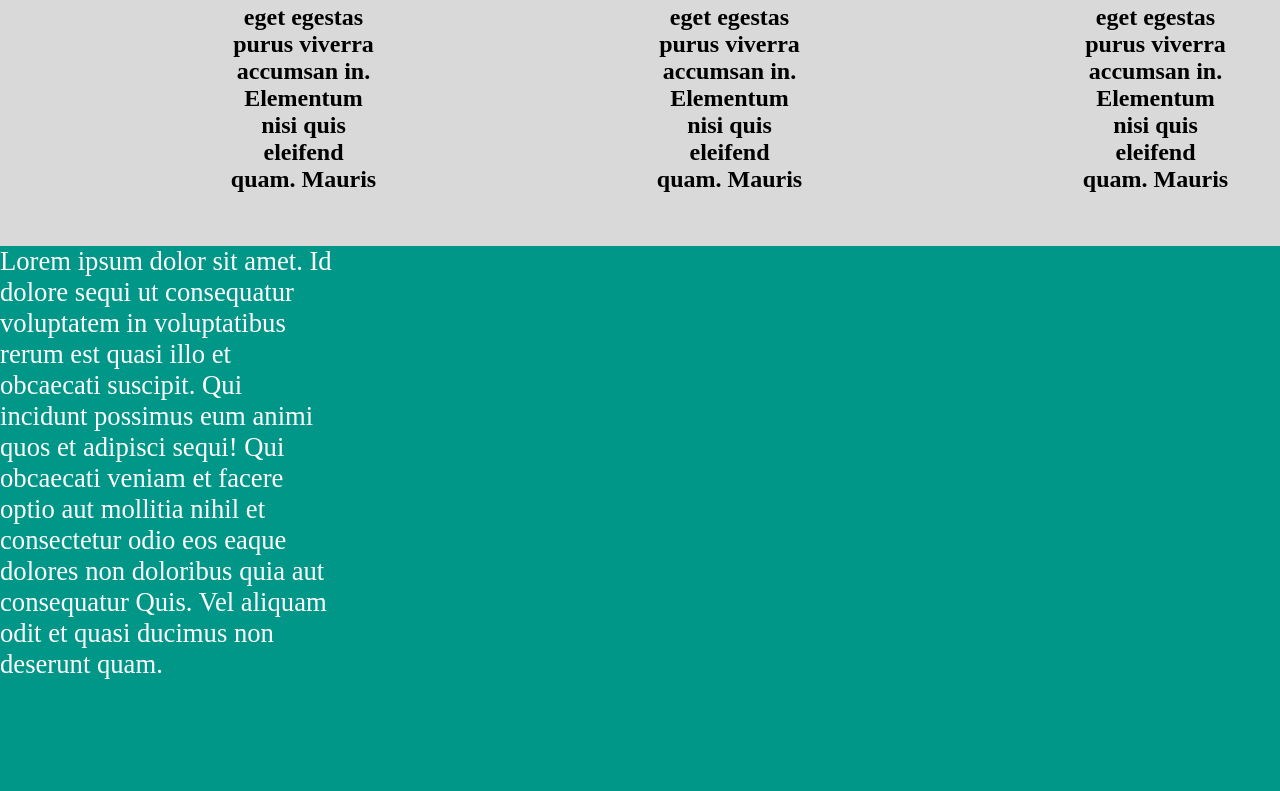
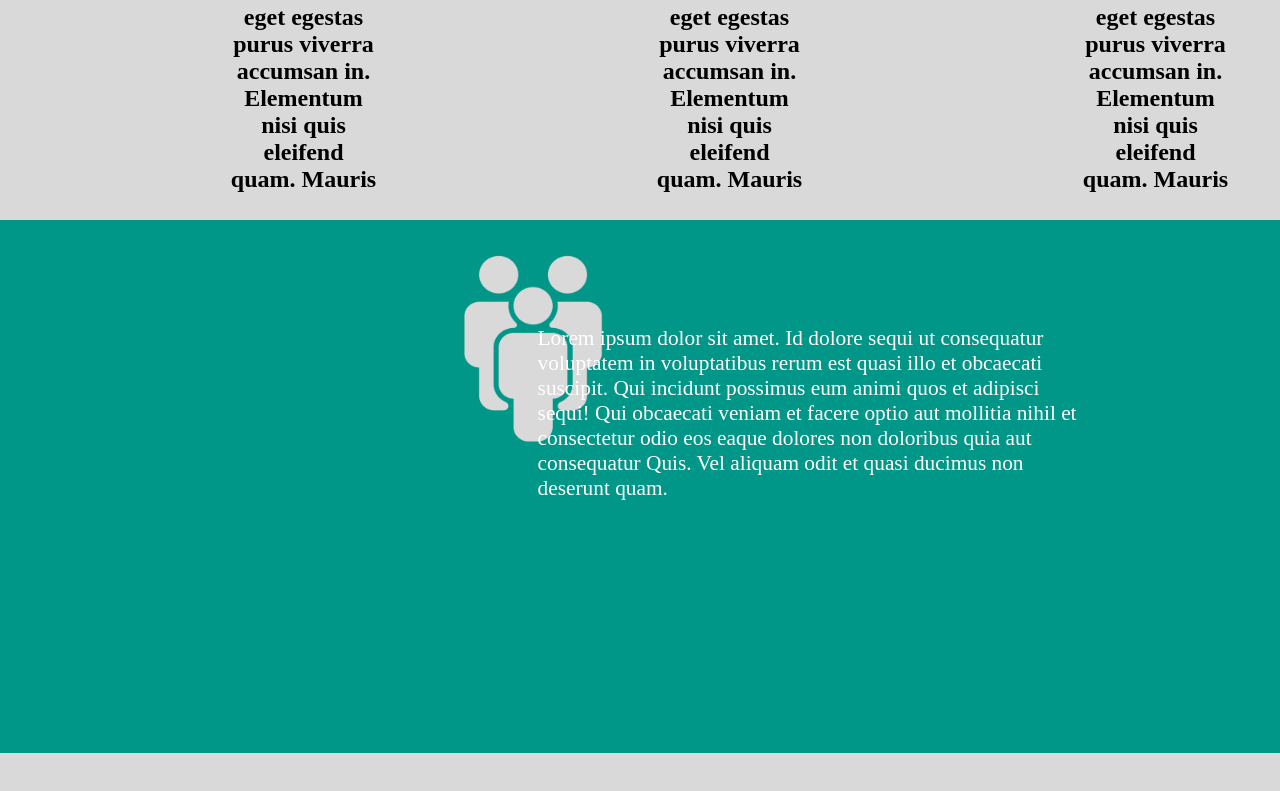
Before and after one commit to aaschenatto/PI1, a plain HTML site: page PI.html in a window 1280 px wide. Shown: the part 2265-3056 px from the top of the page. After the commit the page ends 3018 px from the top, so only its background shows below. Drawn offline with Linux system fonts and the light colour scheme.

Commit message:
Add files via upload

```diff
--- a/PI.css
+++ b/PI.css
@@ -63,6 +63,11 @@ header{
     height: 56%;
     margin-bottom: none;
 }
+.imagem3{
+    margin-left: 30%;
+    width: 300px;
+    height: 230px;
+}
 .textos{
     width: 35%;
     height: 50%;
@@ -72,11 +77,13 @@ header{
 .retangulo{
     background-color: rgb(0, 150, 136);
     width: 100%;
-    height: 500pt;
+    height: 400pt;
 }
 .texto1{
+    margin-top: -10%;
+    margin-left: 42%;
     color: white;
-    width: 250pt;
-    height: 34pt;
-    font-size: 20pt;
+    width: 410pt;
+    height: 170pt;
+    font-size: 16pt;
 }
--- a/PI.html
+++ b/PI.html
@@ -57,10 +57,10 @@
     </tr>
 </table>
 <div class="retangulo">
+    <img src="imagem3.png" class="imagem3">
     <p class="texto1"> Lorem ipsum dolor sit amet. Id dolore sequi ut consequatur voluptatem in voluptatibus rerum est quasi illo et obcaecati suscipit. Qui incidunt possimus eum animi
         quos et adipisci sequi! Qui obcaecati veniam et facere optio aut mollitia nihil et consectetur odio eos eaque dolores non doloribus quia aut consequatur Quis. Vel
         aliquam odit et quasi ducimus non deserunt quam. </p>
-
 </div>
 
 
```
